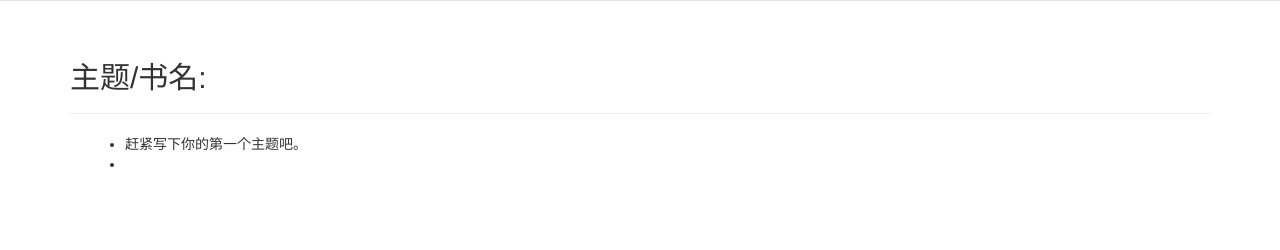
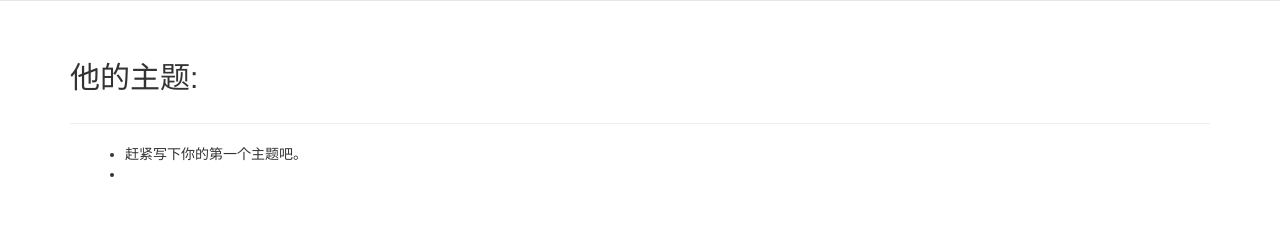
Before and after one commit to seLzzf/web, a Django app: page /themes/87/ in a window 1280 px wide. Shown: the part 50-300 px from the top of the page. Run offline with Django 3.2, Linux system fonts and the light colour scheme; a user stored in the database is signed in; data comes from the database, SQL or seed files in the repository; both versions use the stored data as it was after the commit; some libraries are stand-ins or nearby versions.

Commit message:
little changes

```diff
--- a/blogs/templates/blogs/base.html
+++ b/blogs/templates/blogs/base.html
@@ -45,7 +45,7 @@
 		  {% if user.is_authenticated %}
 			<li><a href="{% url 'users:userinfo' user.id %}">Hello,{{ user.username }}.</a></li>
 			<li><a href="{% url 'users:userinfo' user.id %}">我的消息</a></li>
-			<li><img src="{{ userinfo.pic.url }}" alt='pic' height="40" width="40"/></li>
+			<li><img src="{{ request_userinfo.pic.url }}" alt='pic' height="40" width="40"/></li>
 			<li><a href="{% url 'users:logout' %}">退出</a></li>
 		  {% endif %}
 		</ul>
--- a/blogs/templates/blogs/themes.html
+++ b/blogs/templates/blogs/themes.html
@@ -1,6 +1,12 @@
 {% extends "blogs/base.html" %}
 {% block header %}
-  <h2>主题/书名:</h2>
+  {% if page_user == request_user %}
+  <h2>我的主题:</h2>
+  {% elif request_userinfo.sex == '男' %}
+      <h2>他的主题:<h2>
+  {% else %}
+      <h2>她的主题:<h2>
+  {% endif %}
 {% endblock header %}
 
 {% block content %}
--- a/blogs/views.py
+++ b/blogs/views.py
@@ -25,8 +25,8 @@ def get_page_user(request,user_id):
 def index(request):
 	themes=Theme.objects.filter(设为私密=False)
 	page_user=request.user
-	userinfo=Userinfo.objects.get(user=page_user)
-	context={'themes':themes,'page_user':page_user,'userinfo':userinfo}
+	request_userinfo=Userinfo.objects.get(user=page_user)
+	context={'themes':themes,'page_user':page_user,'request_userinfo':request_userinfo}
 	return render(request,'blogs/index.html',context)
 @login_required
 def themes(request,user_id):
@@ -40,7 +40,7 @@ def themes(request,user_id):
 			themes=Theme.objects.filter(owner=request.user).order_by('date_added')
 		else:
 			themes=Theme.objects.filter(owner=page_user,设为私密=False).order_by('date_added')
-	context={'themes':themes,'page_user':page_user,'request_user':request_user}
+	context={'themes':themes,'page_user':page_user,'request_user':request_user,'request_userinfo':request_userinfo}
 	return render(request,'blogs/themes.html',context)
 @login_required
 def theme(request,user_id,theme_id):
```
Also changed, not shown: db.sqlite3.
